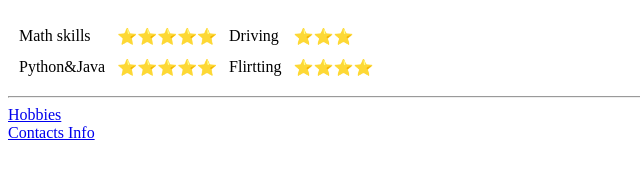
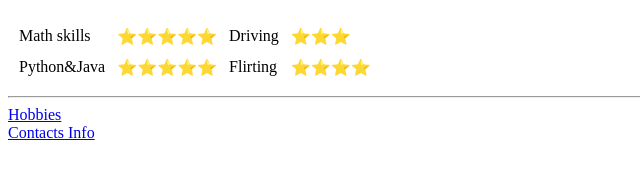
Before and after one commit to Amanashenafi/CV, a plain HTML site: page index.html in a window 1280 px wide. Shown: the part 419-598 px from the top of the page, 0-640 px from the left. Drawn offline with Linux system fonts and the light colour scheme.

Commit message:
Update index.html

```diff
--- a/index.html
+++ b/index.html
@@ -35,7 +35,7 @@
             <tr>
                 <td>Python&Java</td>
                 <td>⭐⭐⭐⭐⭐ </td>
-                <td>Flirtting</td>
+                <td>Flirting</td>
                 <td>⭐⭐⭐⭐</td>
             </tr>
         </table>
```
